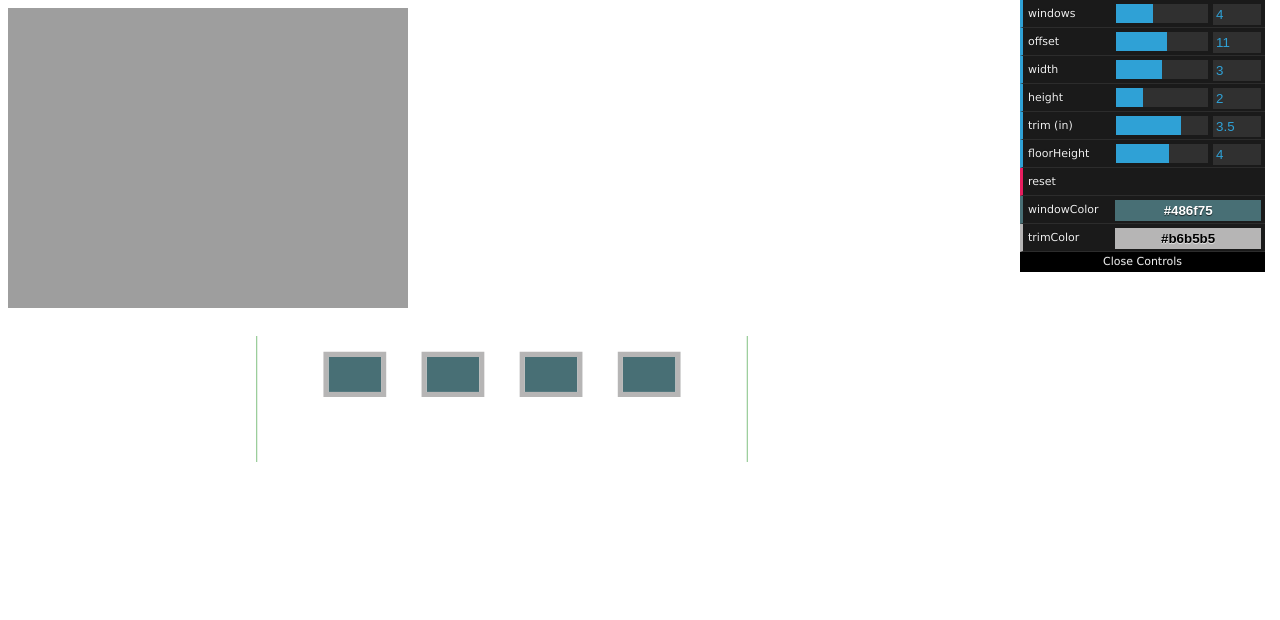
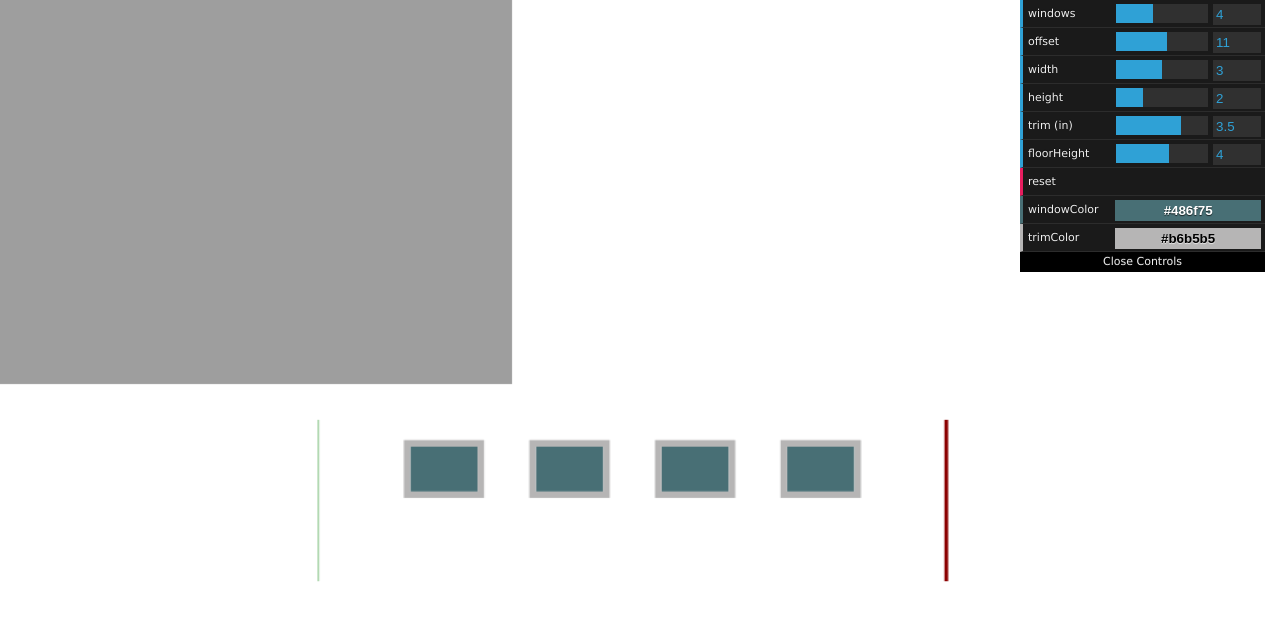
Before and after one commit to cole-wilson/windows, a plain HTML site: page index.html in a window 1280 px wide. Drawn offline with Linux system fonts and the light colour scheme.

Commit message:
first commit

```diff
--- a/index.html
+++ b/index.html
@@ -5,7 +5,7 @@
 		<meta name="viewport" content="width=device-width">
 		<title>Windows 23&trade;</title>
 		<style>
-
+body {margin:0;overflow:hidden;}code {display:block;position:fixed;bottom:0;left:0;background:white}canvas{min-height:100vh;min-width:100vw;}
 		</style>
 		<script type="text/javascript" src="dat.gui.min.js"></script>
 	</head>
--- a/script.js
+++ b/script.js
@@ -74,6 +74,15 @@ function update() {
 	ctx.lineTo(STARTX + feetToPixels(50 - options.offset), STARTY + HEIGHT);
 	ctx.stroke();
 
+	// ACTUAL WALLS
+	ctx.strokeStyle = "darkred";
+	ctx.lineWidth = feetToPixels((1/12) * 2);
+
+	// draw end offset
+	ctx.beginPath();
+	ctx.moveTo(STARTX + feetToPixels(50 - 11), STARTY);
+	ctx.lineTo(STARTX + feetToPixels(50 - 11), STARTY + HEIGHT);
+	ctx.stroke();
 
 	// ctx.
 
```
